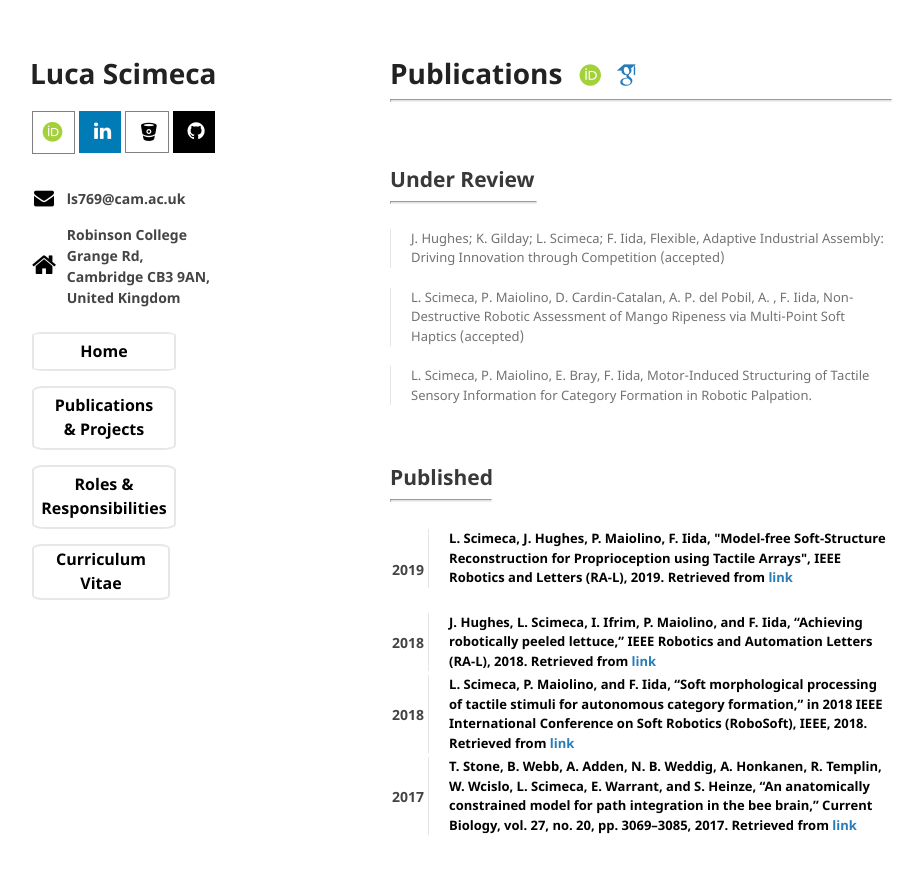
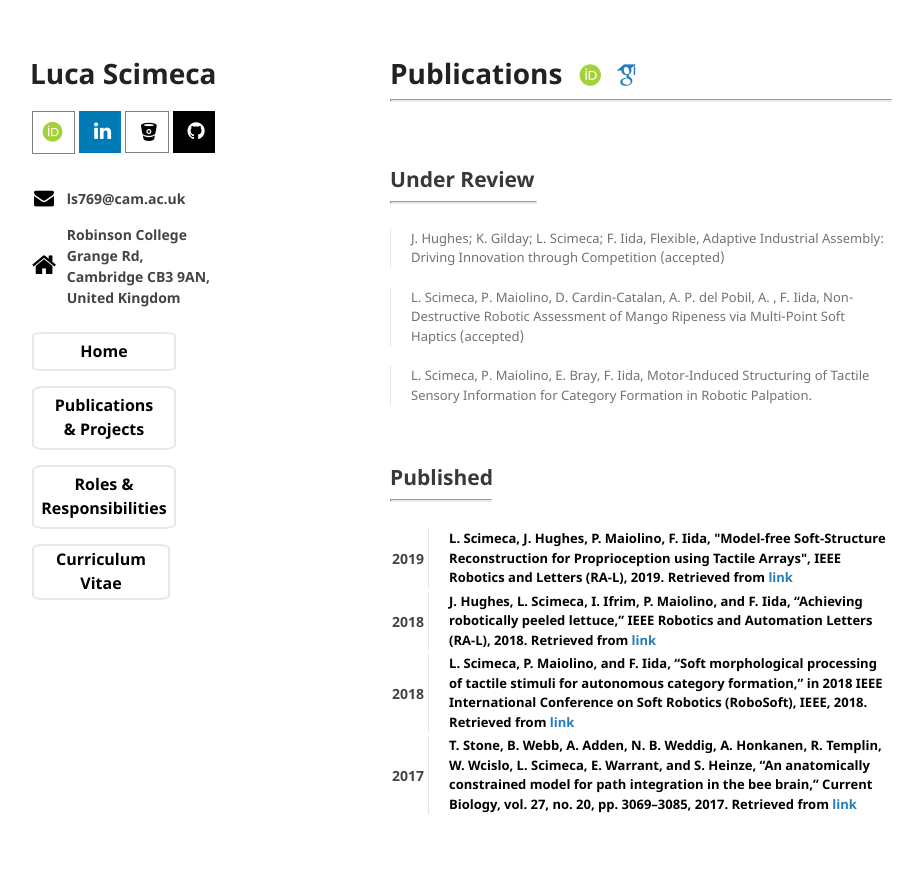
Before and after one commit to lucascimeca/lucascimeca.github.io, a Jekyll site: the page built from publications.md, in a window 1280 px wide and 900 px high. Shown: the top 874 px of the window, without its empty margins (180-1103 px from the left). Built offline with Jekyll 4.4.1, drawn with Linux system fonts in a browser that asks for light colours; nearby versions of some CDN libraries; some web fonts are replaced; the repository's description, which GitHub fills in, is left out; our own code applies the rules of GitHub Pages for plain Markdown files.

Commit message:
Update publications.md

```diff
--- a/publications.md
+++ b/publications.md
@@ -31,9 +31,9 @@ layout: default
   <th>
    <blockquote><div style="font-size: 13px; color: black">
     L. Scimeca, J. Hughes, P. Maiolino, F. Iida, "Model-free Soft-Structure Reconstruction for Proprioception using Tactile Arrays",      IEEE Robotics and Letters (RA-L), 2019. Retrieved from <a href="https://ieeexplore.ieee.org/document/8675407" target="_blank">link</a> </div></blockquote>
-   <br/>
   </th>
  </tr>
+ <tr></tr>
  <tr>
   <th>
    2018
```
